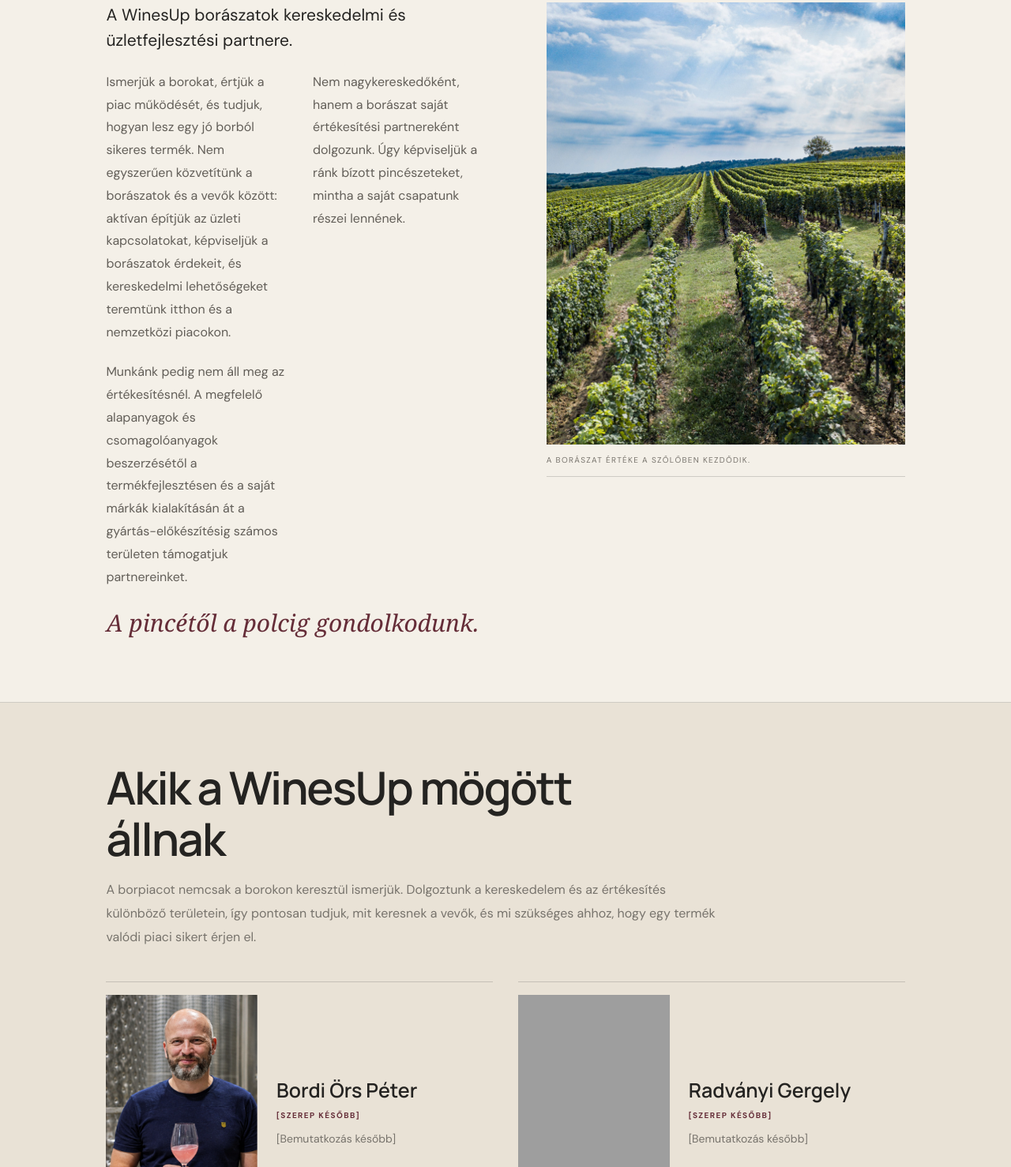
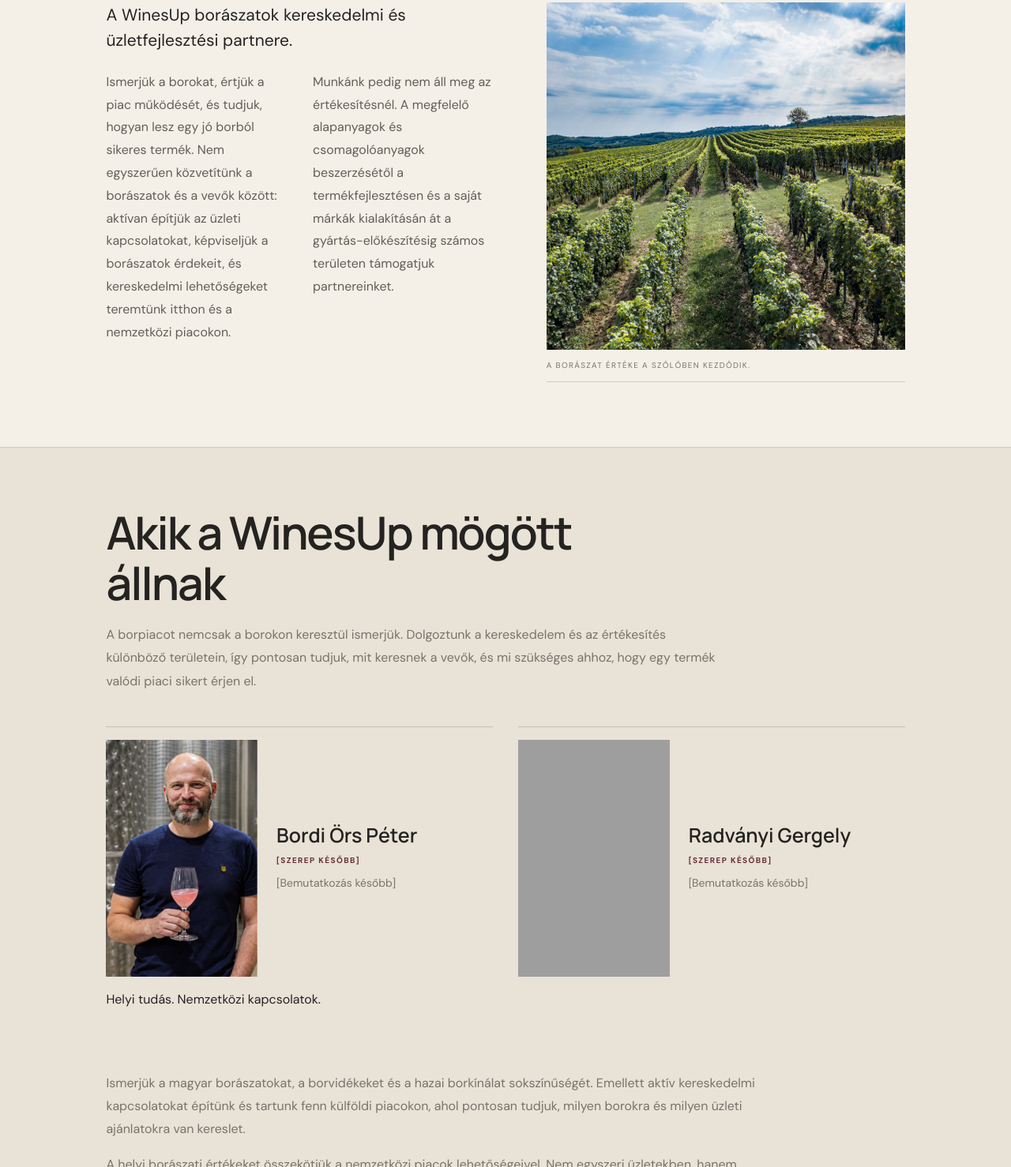
Before and after one commit to bendeguzvarosi/winesup, a plain HTML site: page about.html in a window 1280 px wide. Shown: the part 285-1763 px from the top of the page at 79% size. Drawn offline with Linux system fonts and the light colour scheme; grey boxes are pictures that could not be loaded.

Commit message:
Refine about page copy and team slogan

```diff
--- a/about.html
+++ b/about.html
@@ -8,10 +8,8 @@
   <div class="about-intro-layout">
     <div class="about-intro-copy">
     <p data-i18n="aboutPageLead">A WinesUp borászatok kereskedelmi és üzletfejlesztési partnere.</p>
-    <p data-i18n="aboutPageBody">Ismerjük a borokat, értjük a piac működését, és tudjuk, hogyan lesz egy jó borból sikeres termék. Nem egyszerűen közvetítünk a borászatok és a vevők között: aktívan építjük az üzleti kapcsolatokat, képviseljük a borászatok érdekeit, és kereskedelmi lehetőségeket teremtünk itthon és a nemzetközi piacokon.</p>
-    <p data-i18n="aboutPageExtra">Nem nagykereskedőként, hanem a borászat saját értékesítési partnereként dolgozunk. Úgy képviseljük a ránk bízott pincészeteket, mintha a saját csapatunk részei lennének.</p>
+    <p data-i18n="aboutPageBody">Ismerjük a borokat, értjük a piac működését, és tudjuk, hogyan lesz egy jó borból sikeres termék. Nem egyszerűen közvetítünk a borászatok és a vevők között: aktívan építjük az üzleti kapcsolatokat, képviseljük a borászatok érdekeit, és kereskedelmi lehetőségeket teremtünk itthon és a nemzetközi piacokon. Nem nagykereskedőként, hanem a borászat saját értékesítési partnereként dolgozunk, úgy képviselve a ránk bízott pincészeteket, mintha a saját csapatunk részei lennének.</p>
     <p data-i18n="aboutPageSupport">Munkánk pedig nem áll meg az értékesítésnél. A megfelelő alapanyagok és csomagolóanyagok beszerzésétől a termékfejlesztésen és a saját márkák kialakításán át a gyártás-előkészítésig számos területen támogatjuk partnereinket.</p>
-    <p class="about-slogan" data-i18n="aboutSlogan">A pincétől a polcig gondolkodunk.</p>
     </div>
     <figure class="about-intro-photo"><img src="assets/vineyard-hero.jpg" alt="Szőlőültetvény a magyar borvidéken"><figcaption data-i18n="aboutPhotoCaption">A borászat értéke a szőlőben kezdődik.</figcaption></figure>
   </div>
@@ -26,6 +24,7 @@
     <article class="team-card"><img src="assets/bordi-ors-peter.jpg" alt="Bordi Örs Péter" loading="lazy"><div><h3>Bordi Örs Péter</h3><p class="team-role" data-i18n="bordiRole">[Szerep később]</p><p data-i18n="bordiBio">[Bemutatkozás később]</p></div></article>
     <article class="team-card"><img src="assets/radvanyi-gergely.jpg" alt="Radványi Gergely" loading="lazy"><div><h3>Radványi Gergely</h3><p class="team-role" data-i18n="radvanyiRole">[Szerep később]</p><p data-i18n="radvanyiBio">[Bemutatkozás később]</p></div></article>
   </div>
+  <p class="team-slogan" data-i18n="teamSlogan">Helyi tudás. Nemzetközi kapcsolatok.</p>
   <div class="about-markets-intro">
     <p data-i18n="marketsIntroBody">Ismerjük a magyar borászatokat, a borvidékeket és a hazai borkínálat sokszínűségét. Emellett aktív kereskedelmi kapcsolatokat építünk és tartunk fenn külföldi piacokon, ahol pontosan tudjuk, milyen borokra és milyen üzleti ajánlatokra van kereslet.</p>
     <p data-i18n="marketsIntroBody2">A helyi borászati értékeket összekötjük a nemzetközi piacok lehetőségeivel. Nem egyszeri üzletekben, hanem hosszú távú kereskedelmi kapcsolatokban gondolkodunk.</p>
```
